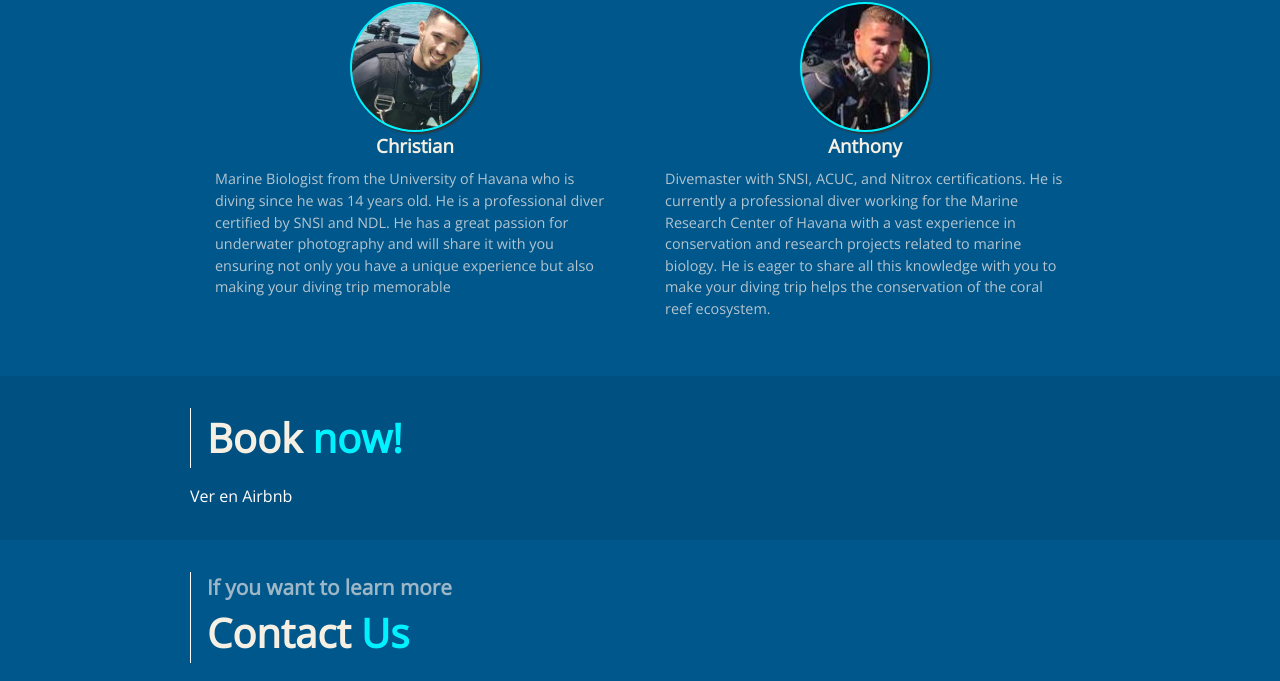
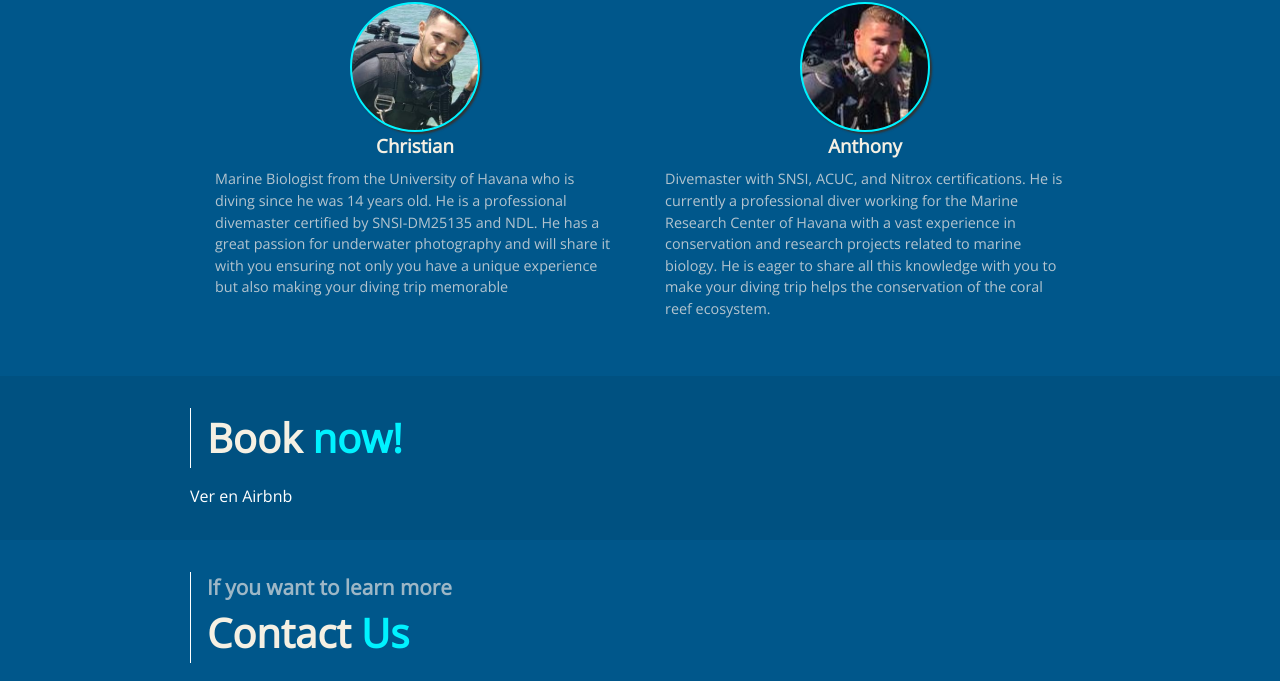
Before and after one commit to trujilloRJ/diving_website, a website: page dist/index.html in a window 1280 px wide. Shown: the part 1889-2570 px from the top of the page. Drawn offline with nearby package versions, Linux system fonts and the light colour scheme; a script that the page names is missing.

Commit message:
add_certification

```diff
--- a/dist/index.html
+++ b/dist/index.html
@@ -242,8 +242,8 @@
                 <h3>Christian</h3>
                 <p>
                   Marine Biologist from the University of Havana who is diving
-                  since he was 14 years old. He is a professional diver
-                  certified by SNSI and NDL. He has a great passion for
+                  since he was 14 years old. He is a professional divemaster
+                  certified by SNSI-DM25135 and NDL. He has a great passion for
                   underwater photography and will share it with you ensuring not
                   only you have a unique experience but also making your diving
                   trip memorable
```
